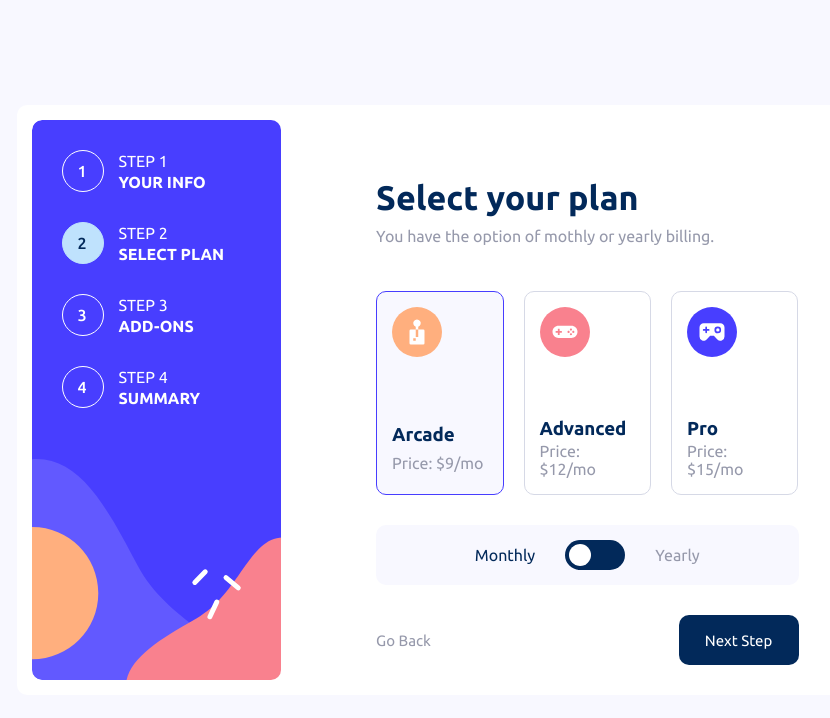
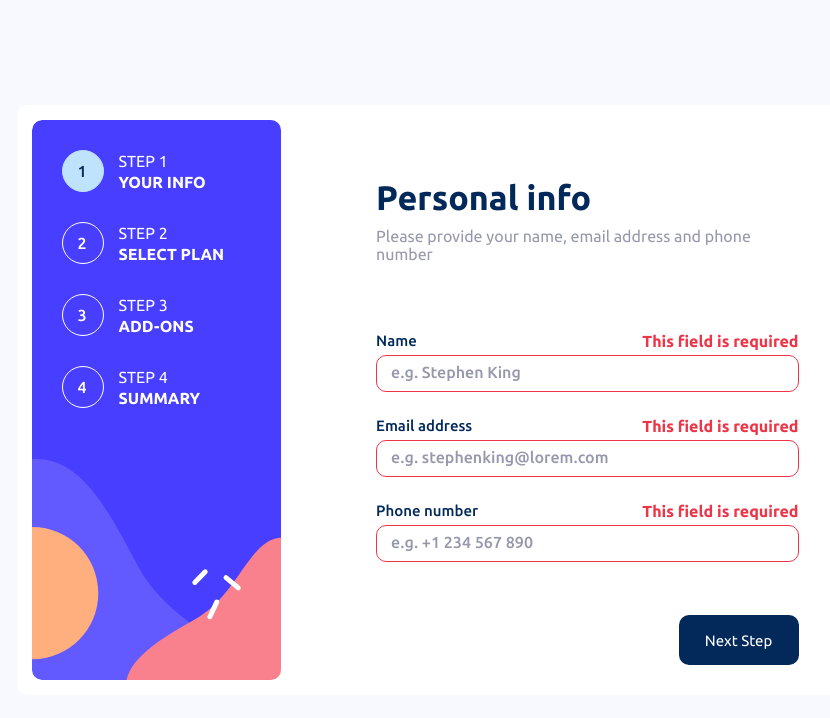
Before and after one commit to EdoardoMiglioli/Multi-step-form-design, a React (Create React App) app in the folder multi-step-form/: page / in a window 1280 px wide. Both pictures are taken after a click on the button "Next Step". Shown: the top 718 px of the page, without its empty margins (185-1015 px from the left). Built offline with nearby package versions, Linux system fonts and the light colour scheme.

Commit message:
added error handling to step 1

```diff
--- a/multi-step-form/src/components/Steps/Step1.jsx
+++ b/multi-step-form/src/components/Steps/Step1.jsx
@@ -1,17 +1,16 @@
-import React from 'react';
+import React, { useState } from 'react';
 import NextButton from '../Buttons/NextButton';
 
 function Step1({ formData, handleChange, onNext }) {
+  const [displayError, setDisplayError] = useState(false);
   const { name, email, phone } = formData;
 
   const handleNext = (e) => {
     e.preventDefault();
-    // Add validation logic here
-    // For example:
-    // if (!name || !email) {
-    //   // Display error message
-    //   return;
-    // }
+    if (!name || !email || !phone) {
+      setDisplayError(true);
+      return
+    }
     onNext();
   };
 
@@ -24,9 +23,12 @@ function Step1({ formData, handleChange, onNext }) {
 
       <div className="inputs-container">
         <div className="input-container">
-          <label className="input-label">Name</label>
+          <div className="input-texts-container">
+            <label className="input-label">Name</label>
+            {displayError && !name && <p className="error">This field is required</p>}
+          </div>
           <input
-              className="text-input"
+              className={(displayError && !email) ? "error-text-input text-input" : "text-input"}
               value={name}
               onChange={handleChange}
               placeholder="e.g. Stephen King"
@@ -36,26 +38,32 @@ function Step1({ formData, handleChange, onNext }) {
         </div>
 
         <div className="input-container">
-          <label className="input-label">Email address</label>
+        <div className="input-texts-container">
+            <label className="input-label">Email address</label>
+            {displayError && !email && <p className="error">This field is required</p>}
+          </div>
           <input
-              className="text-input"
+              className={(displayError && !email) ? "error-text-input text-input" : "text-input"}
               value={email}
               onChange={handleChange}
-              placeholder="e.g. stephenking@"
-              type="text"
+              placeholder="e.g. stephenking@lorem.com"
+              type="email"
               name="email"
           />
         </div>
 
         <div className="input-container">
-          <label className="input-label">Phone number</label>
+          <div className="input-texts-container">
+            <label className="input-label">Phone number</label>
+            {displayError && !phone && <p className="error">This field is required</p>}
+          </div>
           <input
-            className="text-input"
+            className={(displayError && !email) ? "error-text-input text-input" : "text-input"}
             value={phone}
             onChange={handleChange}
             placeholder="e.g. +1 234 567 890"
             type="text"
-            name="email"
+            name="phone"
           />
         </div>
       </div>
--- a/multi-step-form/src/styles/index.css
+++ b/multi-step-form/src/styles/index.css
@@ -4,7 +4,7 @@
     --text-color: hsl(213, 96%, 18%);
     --secondary-text-color: hsl(231, 11%, 63%);
     --border-color: hsl(229, 24%, 87%);
-    --error-text-color: hsl(354, 84%, 57%);
+    --error-color: hsl(354, 84%, 57%);
 
     --next-button-color: hsl(213, 96%, 18%);
     --back-button-color: hsl(231, 11%, 63%);
--- a/multi-step-form/src/styles/step.css
+++ b/multi-step-form/src/styles/step.css
@@ -38,10 +38,21 @@
   gap: 5px;
 }
 
+.input-texts-container {
+  display: flex;
+  justify-content: space-between;
+}
+
 .input-label {
   color: var(--text-color);
   font-size: 15px;
   font-weight: var(--medium-font);
+}
+
+.error {
+  margin: 0;
+  color: var(--error-color);
+  font-weight: var(--bold-font);
 }
 
 .text-input {
@@ -49,6 +60,10 @@
   border-radius: 10px;
   padding: 10px;
   font-family: var(--font-family);
+}
+
+.error-text-input {
+  border-color: var(--error-color);
 }
 
 .text-input::placeholder {
```
